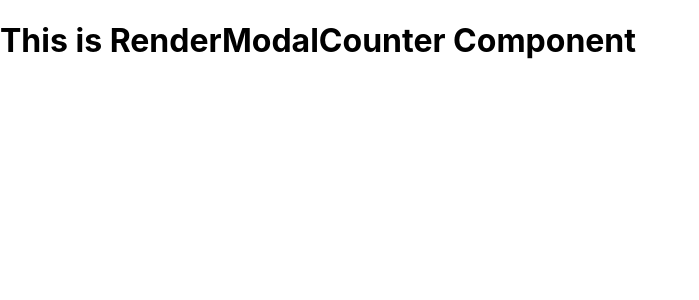
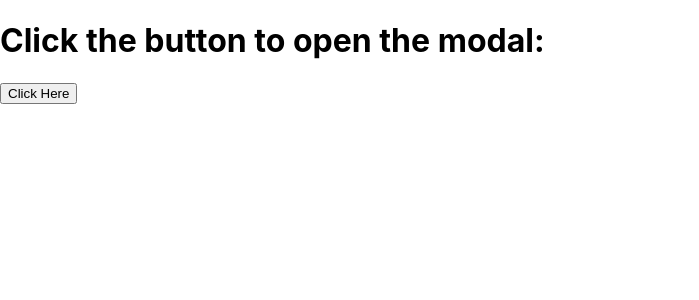
Before and after one commit to ulaura/amex-exercises, a React (Create React App) app: page /rendermodalcounter in a window 1280 px wide. Shown: the top 300 px of the page, without its empty margins (0-699 px from the left). Built offline with nearby package versions, Linux system fonts and the light colour scheme.

Commit message:
feat: Created a component for the modal.

```diff
--- /dev/null
+++ b/src/containers/RenderModalCounter/Modal.js
@@ -0,0 +1,18 @@
+import React, { Component } from 'react';
+
+class Modal extends Component {
+  constructor(props){
+    super(props);
+  }
+
+  render() {
+    return (
+      <div>
+        <h1>THE MODAL IS HERE</h1>
+        <button onClick={this.props.handleModalClose}>Close</button>
+      </div>
+    )
+  }
+}
+
+export default Modal;
--- a/src/containers/RenderModalCounter/RenderModalCounter.js
+++ b/src/containers/RenderModalCounter/RenderModalCounter.js
@@ -1,11 +1,38 @@
 import React, { Component } from 'react';
+import Modal from "./Modal";
 
 
 class RenderModalCounter extends Component {
+  constructor(props){
+    super(props);
+
+    this.state = {
+      toggleModal: false
+    }
+  }
+
+  handleModalOpen = () => {
+    this.setState({toggleModal: true});
+  }
+
+  handleModalClose = () => {
+    this.setState({toggleModal: false});
+  }
+
   render() {
     return (
       <div>
-        <h1>This is RenderModalCounter Component</h1>
+        <h1>Click the button to open the modal:</h1>
+        <button
+          onClick={this.handleModalOpen}
+          // handleModalClose={this.handleModalClose}
+        >
+          Click Here
+        </button>
+
+        {this.state.toggleModal ? (
+          <Modal />
+        ) : null}
       </div>
     )
   }
```
